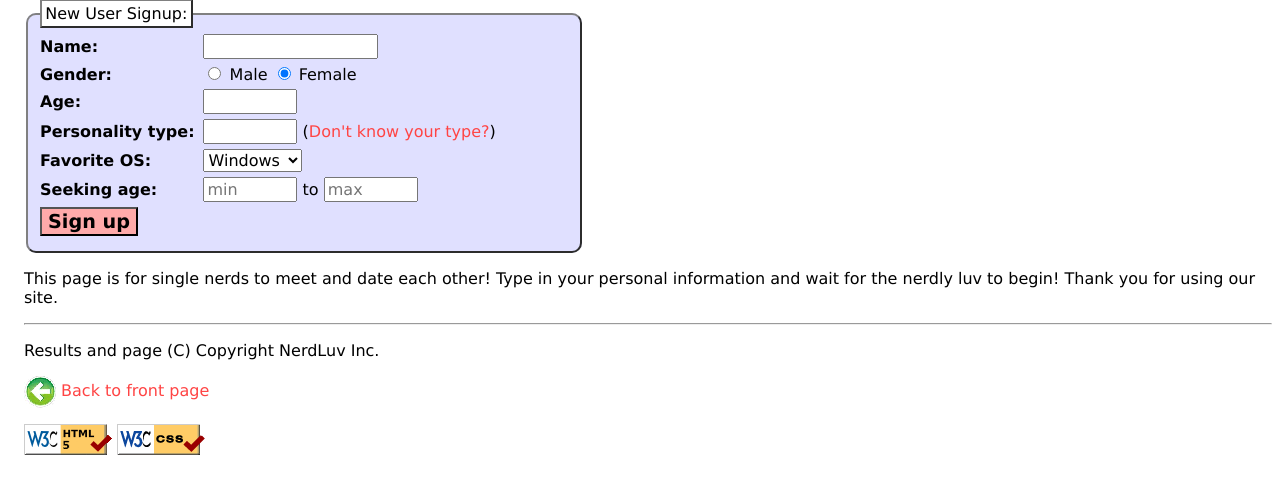
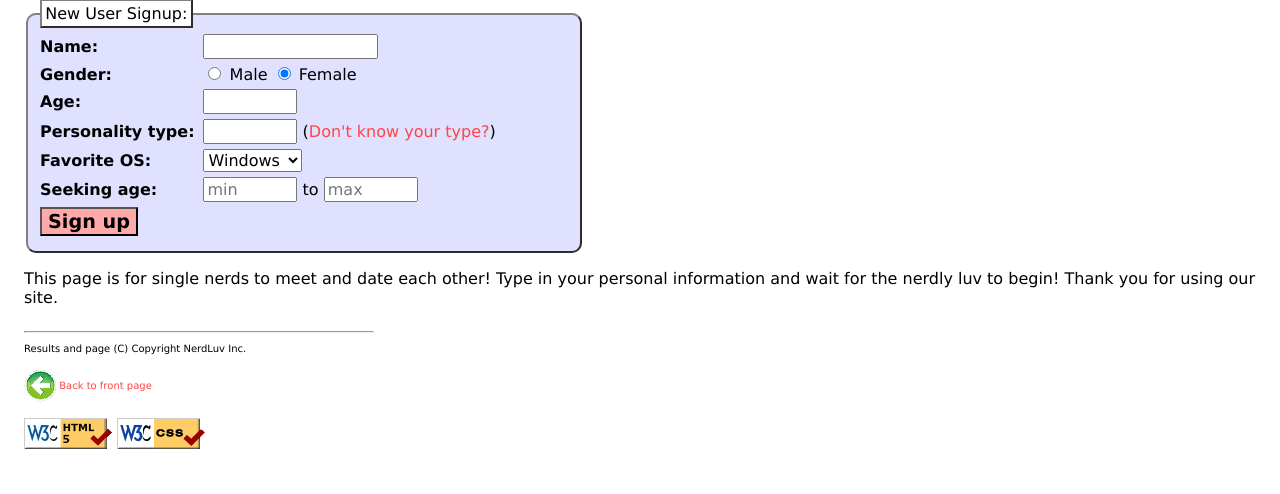
Before and after one commit to ngocbaosp/ngocbaosp.github.io, a PHP site: page /Homework/Hw4/signup.html in a window 1280 px wide. Shown: the part 98-592 px from the top of the page. Run offline with PHP 8.4, Linux system fonts and the light colour scheme; some libraries are stand-ins or nearby versions.

Commit message:
homework2

```diff
--- a/Homework/Hw4/nerdluv.css
+++ b/Homework/Hw4/nerdluv.css
@@ -118,3 +118,9 @@
     font-size: x-small;
     clear: both;
 }
+
+.footer
+{
+    font-size:x-small;
+
+}
--- a/Homework/Hw4/signup.html
+++ b/Homework/Hw4/signup.html
@@ -13,7 +13,7 @@
     <link href="nerdluv.css" type="text/css" rel="stylesheet"/>
 
     <script src="https://ajax.googleapis.com/ajax/libs/jquery/1.7.2/jquery.min.js"></script>
-    <script src="provided.js" ></script>
+    <script src="provided.js"></script>
 </head>
 
 <body>
@@ -88,15 +88,18 @@
     This page is for single nerds to meet and date each other! Type in your personal information and wait for the nerdly
     luv to begin! Thank you for using our site.
 </p>
+<div class="footer">
+
     <footer>
+
         <hr/>
-    <p>
+        <p class="footer">
             Results and page (C) Copyright NerdLuv Inc.
         </p>
 
         <ul>
             <li>
-            <a href="index.php">
+                <a href="index.php"  class="footer">
                     <img src="images/back.gif" alt="icon"/>
                     Back to front page
                 </a>
@@ -110,5 +113,7 @@
             <img src="images/w3c-css.png" alt="Valid CSS"/>
         </a>
     </footer>
+</div>
+
 </body>
 </html>
```
Lines whose indentation alone changed are shown as unchanged.
